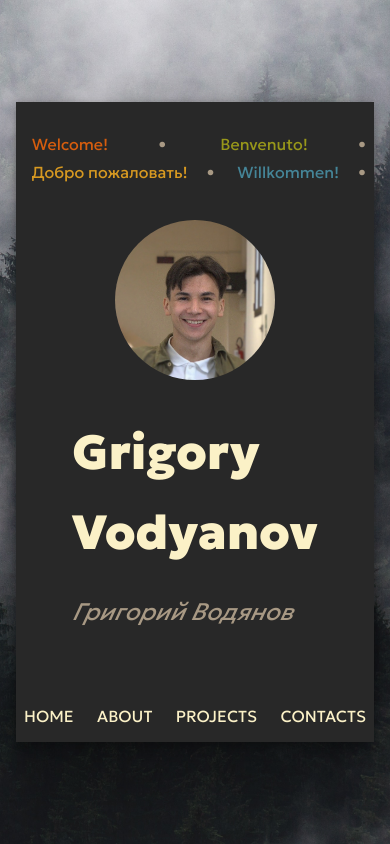
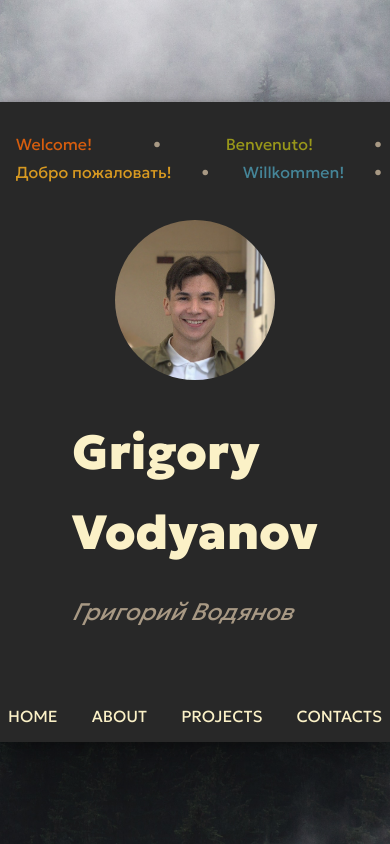
Before and after one commit to GVodyanov/gvodyanov.github.io, a Vue app: page / in a window 390 px wide. Built offline with nearby package versions, Linux system fonts and the light colour scheme; a web font is replaced by a local one.

Commit message:
make more responsive again

```diff
--- a/src/App.vue
+++ b/src/App.vue
@@ -40,7 +40,6 @@ import NavBar from './components/NavBar.vue'
   height: 100%;
   width: 100%;
   overflow: hidden;
-  margin: 1rem;
   background-color: var(--fg);
   box-shadow: rgba(0, 0, 0, 0.25) 0px 54px 55px,
     rgba(0, 0, 0, 0.12) 0px -12px 30px,
```
